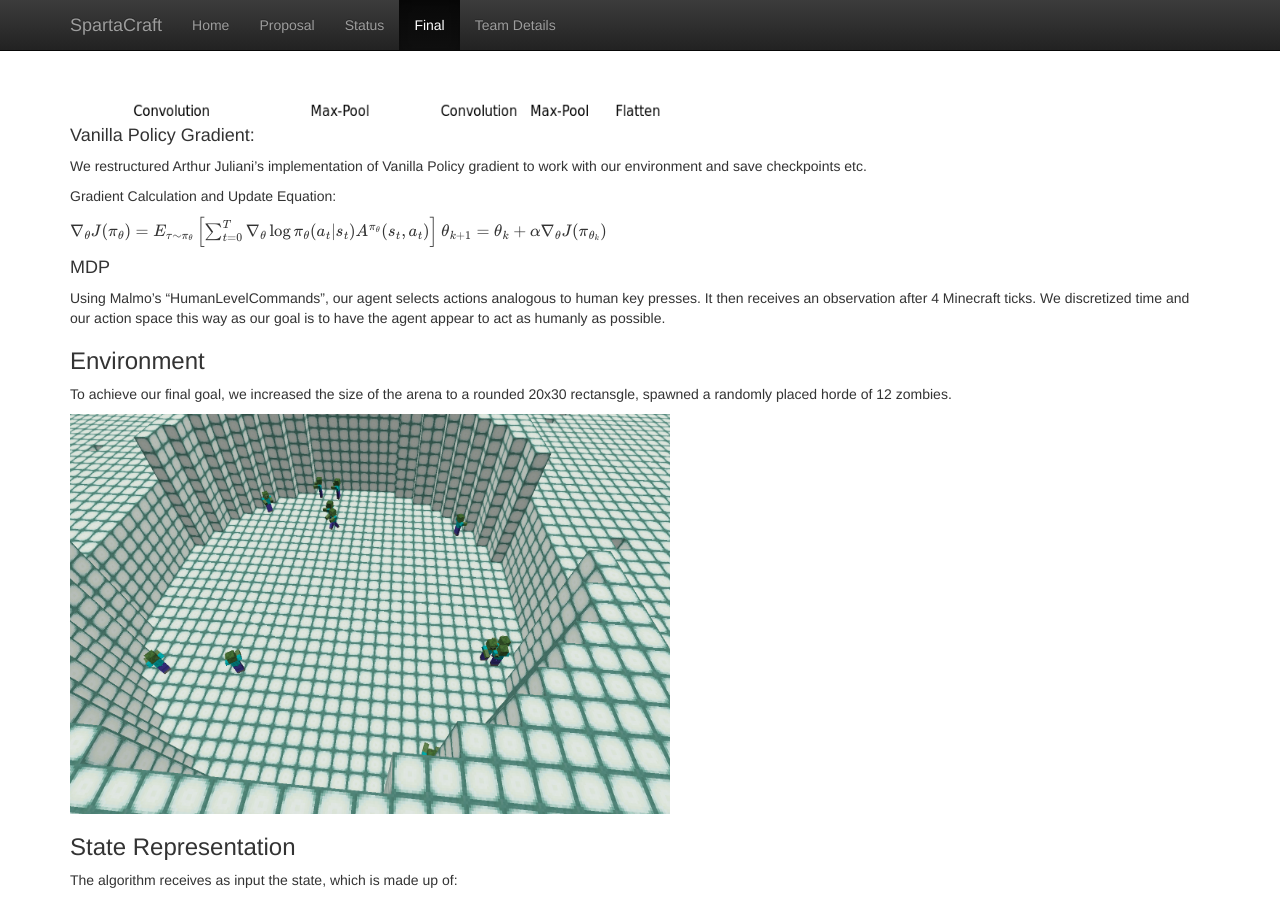
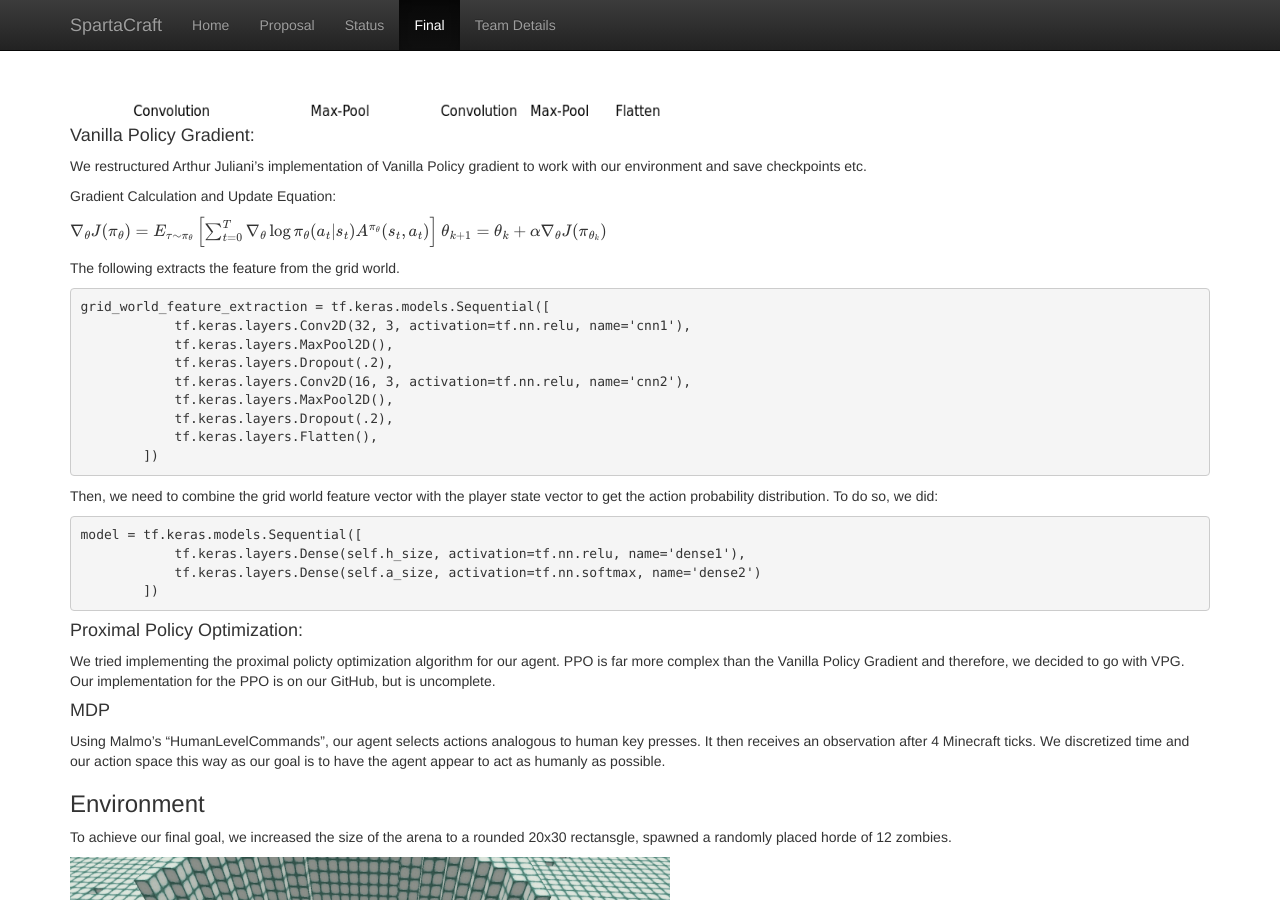
Before and after one commit to brongan/SpartaCraft, a Jekyll site: the page built from docs/final.md, in a window 1280 px wide and 900 px high, scrolled down 1665 px. Built offline with Jekyll 4.4.1, drawn with Linux system fonts in a browser that asks for light colours; formulas are drawn with MathJax 3.

Commit message:
Added description for ppo

````diff
--- a/docs/final.md
+++ b/docs/final.md
@@ -43,6 +43,34 @@ $$ \nabla_\theta J(\pi_\theta) = E_{\tau \sim  \pi_\theta} \left[\sum^T_{t=0} \n
 $$ \theta_{k+1} = \theta_k + \alpha \nabla_{\theta}J(\pi_{\theta_k}) $$
 {% endraw %}
 
+
+The following extracts the feature from the grid world.
+```python
+grid_world_feature_extraction = tf.keras.models.Sequential([
+            tf.keras.layers.Conv2D(32, 3, activation=tf.nn.relu, name='cnn1'),
+            tf.keras.layers.MaxPool2D(),
+            tf.keras.layers.Dropout(.2),
+            tf.keras.layers.Conv2D(16, 3, activation=tf.nn.relu, name='cnn2'),
+            tf.keras.layers.MaxPool2D(),
+            tf.keras.layers.Dropout(.2),
+            tf.keras.layers.Flatten(),
+        ])
+```
+
+Then, we need to combine the grid world feature vector with the player state vector to get the action probability distribution. To do so, we did:
+```python
+model = tf.keras.models.Sequential([
+            tf.keras.layers.Dense(self.h_size, activation=tf.nn.relu, name='dense1'),
+            tf.keras.layers.Dense(self.a_size, activation=tf.nn.softmax, name='dense2')
+        ])
+```
+
+
+#### Proximal Policy Optimization:
+We tried implementing the proximal policty optimization algorithm for our agent. PPO is far more complex than the Vanilla Policy Gradient and therefore, we decided to go with VPG.
+Our implementation for the PPO is on our GitHub, but is uncomplete.
+
+
 #### MDP
 Using Malmo's "HumanLevelCommands", our agent selects actions analogous to human key presses. It then receives an observation after 4 Minecraft ticks. We discretized time and our action space this way as our goal is to have the agent appear to act as humanly as possible.
 
@@ -51,6 +79,7 @@ To achieve our final goal, we increased the size of the arena to a rounded 20x30
 
 
 <img src="arenaCyl.png" width="600" height="400" />
+
 
 
 ### State Representation
@@ -103,6 +132,8 @@ wallz: [[1. 1. 1. 1. 1. 1. 1. 1. 1. 1. 1. 1. 1. 1. 1. 1. 1. 1. 1. 1.]
  [0. 0. 0. 0. 0. 0. 0. 0. 0. 0. 0. 0. 0. 0. 0. 0. 0. 0. 0. 0.]]
 player_state: [ 2.86183589e-02  1.70628617e-05  1.54251450e-01 -9.88031624e-01]
 ```
+
+
 ### Actions
 At any given state, the actions available to the agent are:
 ["forward 1", "back 1", "left 1", "right 1", "attack 1", "attack 0"]
````
